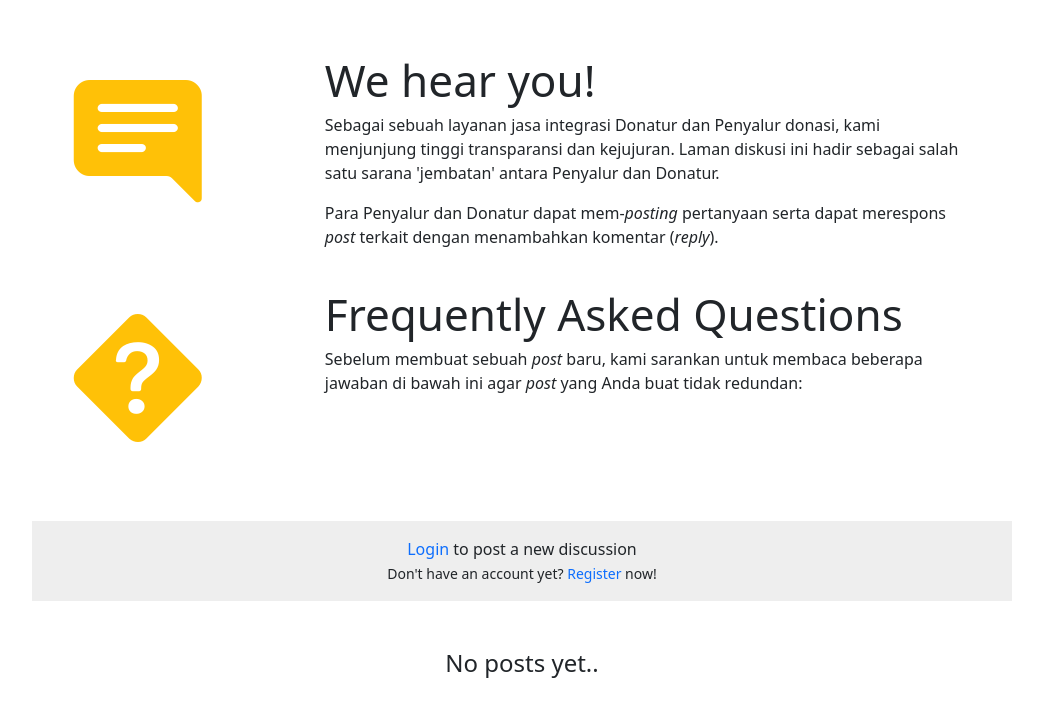
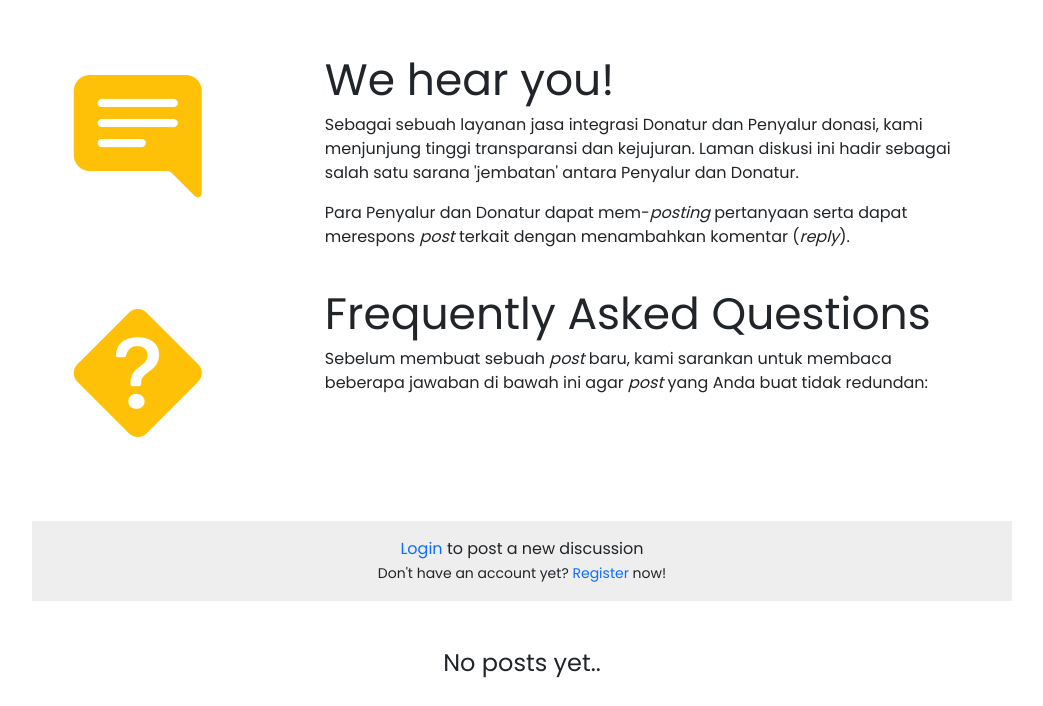
Before and after one commit to dreins/do-nasi, a Django app: page /questions/ in a window 1280 px wide. Shown: the part 432-1138 px from the top of the page, without its empty margins (118-1161 px from the left). Run offline with Django 4.2, Linux system fonts and the light colour scheme; data that the repository does not hold is empty.

Commit message:
remove library and edit css

```diff
--- a/questions/static/js/questions_scripts.js
+++ b/questions/static/js/questions_scripts.js
@@ -21,7 +21,7 @@
   // put post
   let user_username = JSON.parse(document.getElementById('user_username').textContent);
   let deleteOption = (user_username === post.fields.user.username)
-                    ?`<h5 class="bi bi-three-dots-vertical float-right" role="button" id="dropdownMenuLink" data-bs-toggle="dropdown" aria-expanded="false"></h5>
+                    ?`<h5 class="bi bi-three-dots-vertical" role="button" id="dropdownMenuLink" data-bs-toggle="dropdown" aria-expanded="false" style="float:right"></h5>
                     <ul class="dropdown-menu" aria-labelledby="dropdownMenuLink">
                       <li>
                         <a class="dropdown-item" id="delete-post-${post.pk}" href="delete-post/${post.pk}">
@@ -95,7 +95,7 @@
   // put reply
   let user_username = JSON.parse(document.getElementById('user_username').textContent);
   let deleteOption = (user_username === comment.fields.user.username)
-                    ?`<h5 class="bi bi-three-dots-vertical float-right" role="button" id="dropdownMenuLink" data-bs-toggle="dropdown" aria-expanded="false"></h5>
+                    ?`<h5 class="bi bi-three-dots-vertical" role="button" id="dropdownMenuLink" data-bs-toggle="dropdown" aria-expanded="false" style="float:right"></h5>
                       <ul class="dropdown-menu" aria-labelledby="dropdownMenuLink">
                         <li>
                           <a class="dropdown-item" id="delete-comment-${comment.pk}" href="delete-comment/${comment.pk}")">
--- a/questions/templates/questions.html
+++ b/questions/templates/questions.html
@@ -4,7 +4,6 @@
 
 {% block meta %}
   <title>Do-nasi: Questions and Answers</title>
-  <link href="https://cdn.jsdelivr.net/npm/bootstrap@5.2.2/dist/css/bootstrap.min.css" rel="stylesheet" integrity="sha384-Zenh87qX5JnK2Jl0vWa8Ck2rdkQ2Bzep5IDxbcnCeuOxjzrPF/et3URy9Bv1WTRi" crossorigin="anonymous">
   <link rel="stylesheet" href="https://cdn.jsdelivr.net/npm/bootstrap-icons@1.5.0/font/bootstrap-icons.css"/>
   <link rel="stylesheet" href="{% static 'css/questions_style.css' %}">
 {% endblock meta %}
```
